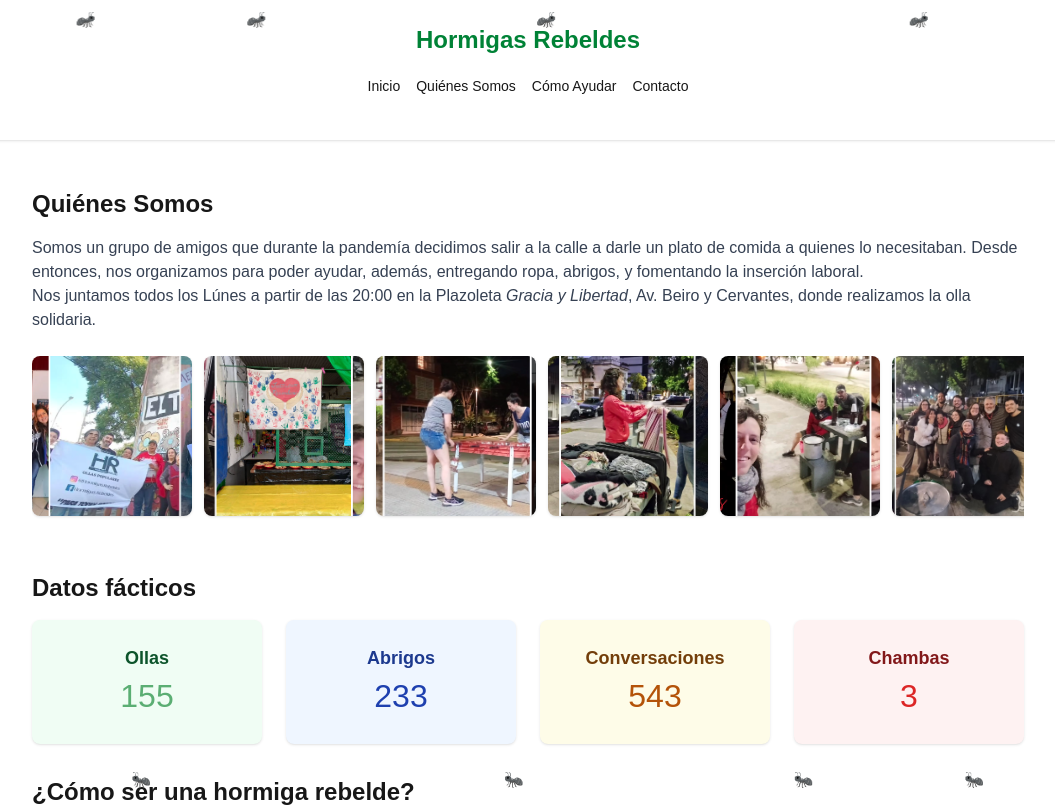
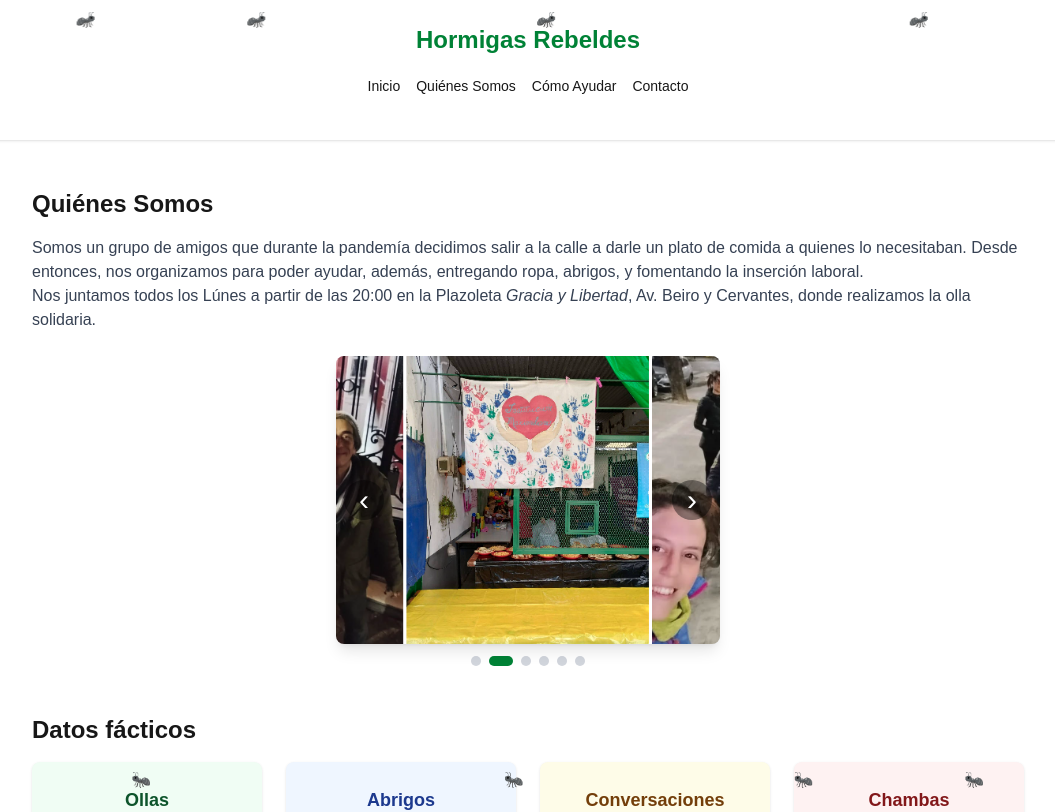
Before and after one commit to vituchon/hormigas-rebeldes-web-site, a Next.js app: page /quienes-somos in a window 1280 px wide. Shown: the top 812 px of the page, without its empty margins (112-1167 px from the left). Built offline with nearby package versions, Linux system fonts and the light colour scheme.

Commit message:
feat: improve compoment in order to look and feel more like a real carrousel

```diff
--- a/src/app/components/PhotoGallery.tsx
+++ b/src/app/components/PhotoGallery.tsx
@@ -1,41 +1,50 @@
 "use client"
-import { useEffect, useState, useCallback } from "react";
+import { useEffect, useState, useCallback, useRef } from "react";
 
 interface PhotoGalleryProps {
   images: string[];
   alt?: string;
+  autoPlayMs?: number;
 }
 
-const PhotoGallery = ({ images, alt = "Foto" }: PhotoGalleryProps) => {
-  const [openIndex, setOpenIndex] = useState<number | null>(null);
+const SWIPE_THRESHOLD_PX = 50;
 
-  const close = useCallback(() => setOpenIndex(null), []);
+const PhotoGallery = ({ images, alt = "Foto", autoPlayMs = 5000 }: PhotoGalleryProps) => {
+  const [current, setCurrent] = useState(0);
+  const [lightboxOpen, setLightboxOpen] = useState(false);
+  const [isPaused, setIsPaused] = useState(false);
+  const touchStartX = useRef<number>(null);
+  const touchDeltaX = useRef(0);
+
+  const total = images.length;
+
+  const goTo = useCallback((idx: number) => {
+    setCurrent(((idx % total) + total) % total);
+  }, [total]);
 
   const goPrev = useCallback(() => {
-    setOpenIndex((prev) => {
-      if (prev === null) {
-        return prev;
-      }
-      return (prev - 1 + images.length) % images.length;
-    });
-  }, [images.length]);
+    setCurrent((prev) => (prev - 1 + total) % total);
+  }, [total]);
 
   const goNext = useCallback(() => {
-    setOpenIndex((prev) => {
-      if (prev === null) {
-        return prev;
-      }
-      return (prev + 1) % images.length;
-    });
-  }, [images.length]);
+    setCurrent((prev) => (prev + 1) % total);
+  }, [total]);
 
   useEffect(() => {
-    if (openIndex === null) {
+    if (isPaused || lightboxOpen || total < 2 || autoPlayMs <= 0) {
+      return;
+    }
+    const id = window.setInterval(goNext, autoPlayMs);
+    return () => window.clearInterval(id);
+  }, [isPaused, lightboxOpen, total, autoPlayMs, goNext]);
+
+  useEffect(() => {
+    if (!lightboxOpen) {
       return;
     }
     const onKey = (e: KeyboardEvent) => {
       if (e.key === "Escape") {
-        close();
+        setLightboxOpen(false);
       } else if (e.key === "ArrowLeft") {
         goPrev();
       } else if (e.key === "ArrowRight") {
@@ -49,46 +58,126 @@ const PhotoGallery = ({ images, alt = "Foto" }: PhotoGalleryProps) => {
       window.removeEventListener("keydown", onKey);
       document.body.style.overflow = prevOverflow;
     };
-  }, [openIndex, close, goPrev, goNext]);
+  }, [lightboxOpen, goPrev, goNext]);
+
+  const handleTouchStart = (e: React.TouchEvent) => {
+    touchStartX.current = e.touches[0].clientX;
+    touchDeltaX.current = 0;
+  };
+
+  const handleTouchMove = (e: React.TouchEvent) => {
+    if (touchStartX.current === null) {
+      return;
+    }
+    touchDeltaX.current = e.touches[0].clientX - touchStartX.current;
+  };
+
+  const handleTouchEnd = () => {
+    if (Math.abs(touchDeltaX.current) > SWIPE_THRESHOLD_PX) {
+      if (touchDeltaX.current < 0) {
+        goNext();
+      } else {
+        goPrev();
+      }
+    }
+    touchStartX.current = null;
+    touchDeltaX.current = 0;
+  };
 
   return (
     <>
-      <div className="flex gap-3 overflow-x-auto pb-2 snap-x snap-mandatory">
+      <div
+        className="relative w-full max-w-sm mx-auto select-none"
+        onMouseEnter={() => setIsPaused(true)}
+        onMouseLeave={() => setIsPaused(false)}
+      >
+        <div
+          className="relative overflow-hidden rounded-lg shadow-lg bg-gray-100 aspect-[4/3]"
+          onTouchStart={handleTouchStart}
+          onTouchMove={handleTouchMove}
+          onTouchEnd={handleTouchEnd}
+        >
+          <div
+            className="flex h-full transition-transform duration-500 ease-in-out"
+            style={{ transform: `translateX(-${current * 100}%)` }}
+          >
             {images.map((src, i) => (
               <button
                 key={src}
                 type="button"
-            onClick={() => setOpenIndex(i)}
-            aria-label={`Ver ${alt} ${i + 1} en grande`}
-            className="shrink-0 snap-start rounded-lg overflow-hidden shadow hover:shadow-lg transition-transform hover:scale-105 cursor-pointer focus:outline-none focus:ring-2 focus:ring-green-600"
+                onClick={() => setLightboxOpen(true)}
+                aria-label={`Ampliar ${alt} ${i + 1}`}
+                className="shrink-0 w-full h-full block cursor-zoom-in"
+                tabIndex={i === current ? 0 : -1}
               >
                 <img
                   src={src}
                   alt={`${alt} ${i + 1}`}
-              className="h-32 w-32 md:h-40 md:w-40 object-cover block"
-              loading="lazy"
+                  className="w-full h-full object-cover block pointer-events-none"
+                  loading={i === 0 ? "eager" : "lazy"}
+                  draggable={false}
                 />
               </button>
             ))}
           </div>
 
-      {openIndex !== null && (
+          {total > 1 && (
+            <>
+              <button
+                type="button"
+                onClick={goPrev}
+                aria-label="Foto anterior"
+                className="absolute left-2 top-1/2 -translate-y-1/2 text-white text-3xl w-10 h-10 flex items-center justify-center rounded-full bg-black/40 hover:bg-black/60 cursor-pointer"
+              >
+                ‹
+              </button>
+              <button
+                type="button"
+                onClick={goNext}
+                aria-label="Foto siguiente"
+                className="absolute right-2 top-1/2 -translate-y-1/2 text-white text-3xl w-10 h-10 flex items-center justify-center rounded-full bg-black/40 hover:bg-black/60 cursor-pointer"
+              >
+                ›
+              </button>
+            </>
+          )}
+        </div>
+
+        {total > 1 && (
+          <div className="flex justify-center gap-2 mt-3">
+            {images.map((_, i) => (
+              <button
+                key={i}
+                type="button"
+                onClick={() => goTo(i)}
+                aria-label={`Ir a foto ${i + 1}`}
+                aria-current={i === current}
+                className={`h-2.5 rounded-full transition-all cursor-pointer ${
+                  i === current ? "w-6 bg-green-700" : "w-2.5 bg-gray-300 hover:bg-gray-400"
+                }`}
+              />
+            ))}
+          </div>
+        )}
+      </div>
+
+      {lightboxOpen && (
         <div
           role="dialog"
           aria-modal="true"
-          onClick={close}
-          className="fixed inset-0 z-50 bg-black/80 flex items-center justify-center p-4"
+          onClick={() => setLightboxOpen(false)}
+          className="fixed inset-0 z-50 bg-black/85 flex items-center justify-center p-4"
         >
           <button
             type="button"
-            onClick={(e) => { e.stopPropagation(); close(); }}
+            onClick={(e) => { e.stopPropagation(); setLightboxOpen(false); }}
             aria-label="Cerrar"
             className="absolute top-4 right-4 text-white text-3xl leading-none w-10 h-10 flex items-center justify-center rounded-full hover:bg-white/20 cursor-pointer"
           >
             ×
           </button>
 
-          {images.length > 1 && (
+          {total > 1 && (
             <>
               <button
                 type="button"
@@ -110,14 +199,14 @@ const PhotoGallery = ({ images, alt = "Foto" }: PhotoGalleryProps) => {
           )}
 
           <img
-            src={images[openIndex]}
-            alt={`${alt} ${openIndex + 1}`}
+            src={images[current]}
+            alt={`${alt} ${current + 1}`}
             onClick={(e) => e.stopPropagation()}
             className="max-w-[90vw] max-h-[85vh] object-contain rounded shadow-2xl"
           />
 
           <div className="absolute bottom-4 left-1/2 -translate-x-1/2 text-white text-sm bg-black/50 px-3 py-1 rounded-full">
-            {openIndex + 1} / {images.length}
+            {current + 1} / {total}
           </div>
         </div>
       )}
```
Lines whose indentation alone changed are shown as unchanged.
